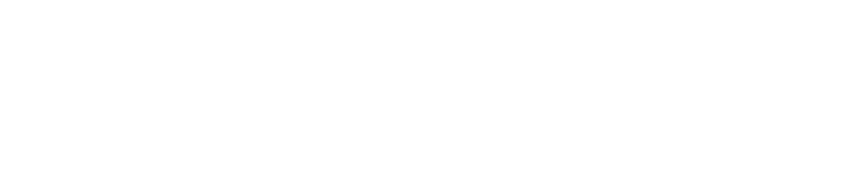
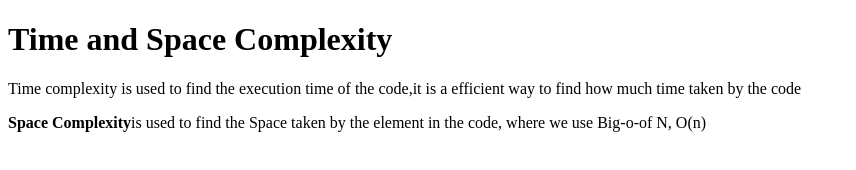
Before and after one commit to acciojob/time-and-space-complexity-Tushar161616, a website: page main.html in a window 1280 px wide. Shown: the whole page, without its empty margins (0-856 px from the left). Drawn offline with Linux system fonts and the light colour scheme.

Commit message:
created a submission

```diff
--- a/main.html
+++ b/main.html
@@ -8,7 +8,10 @@
 
 <body>
 	<!-- the entire body must be written by student -->
-    <script type="text/javascript" src="./script.js">
+	<h1>Time and Space Complexity</h1>
+	<p>Time complexity is used to find the execution time of the code,it is a efficient way to find how much time taken by the code</p>
+    <p><b>Space Complexity</b>is used to find the Space taken by the element in the code, where we use Big-o-of N, O(n)</p>
+	<script type="text/javascript" src="./script.js">
 </script>
 
 </body>
```
